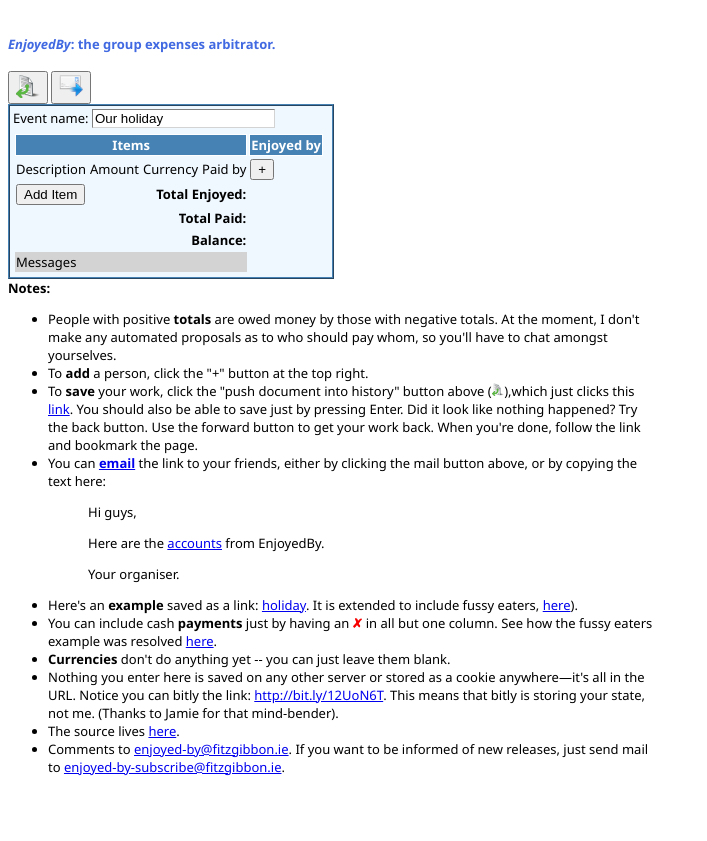
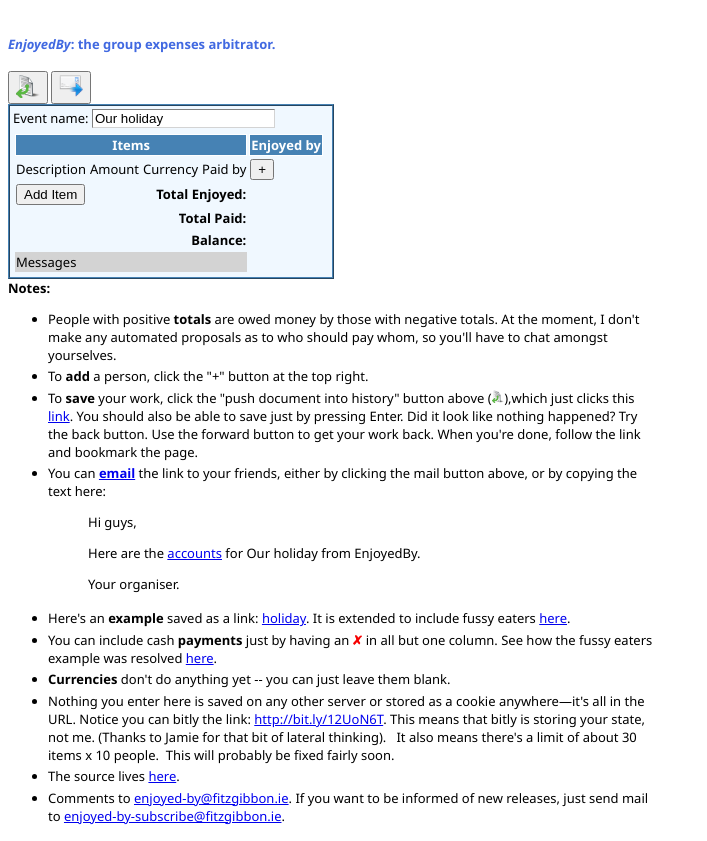
Before and after one commit to awf/enjoyed-by, a plain HTML site: page EnjoyedBy/index.html in a window 1280 px wide. Shown: the whole page, without its empty margins (0-707 px from the left). Before the commit the page ends 800 px from the top, so only its background shows below. Drawn offline with Linux system fonts and the light colour scheme.

Commit message:
project name, url length
copy project name to email template
check url length
fix undefined in projname from old loads

```diff
--- a/EnjoyedBy/app.css
+++ b/EnjoyedBy/app.css
@@ -8,6 +8,10 @@ input {
 }
 
 #table_expenses thead td {
+}
+
+#notes-div li {
+    padding-bottom: 0.5ex;
 }
 
 .tbl-head {
--- a/EnjoyedBy/index.html
+++ b/EnjoyedBy/index.html
@@ -36,7 +36,7 @@
     <table style="background: aliceblue; border: 2px steelblue ridge ;">
         <tr>
             <td>
-                 Event name: <input id="project_name" type="text" value="Our holiday"/>
+                 Event name: <input id="project_name" type="text" value="Our holiday" />
             </td>
         </tr>
         <tr>
@@ -102,7 +102,7 @@
     </div>
 
 
-    <div style="max-width: 50em">
+    <div id='notes-div' style="max-width: 50em">
         <b>Notes:</b>
         <ul>
             <li>People with positive <strong>totals</strong> are owed money by those with negative totals.
@@ -117,20 +117,18 @@
                 <blockquote>
                     Hi guys,
                     <p>
-                        Here are the <a id="save_link_2" href="#">accounts</a> from EnjoyedBy.
+                        Here are the <a id="save_link_2" href="#">accounts</a> for <span id="project_name_2">Our holiday</span> from EnjoyedBy.
                     </p>
                     Your organiser.
                     </blockquote>
                 </li>
             <li>
-                Here&#39;s an <strong>example</strong> saved as a link: <a href="index.html?person0=Mr%20Clarkson&person1=Ms%20McCartney&person2=Fr%20Mathew&item0=Luxury%20holiday%20cottage&amt0=250.00&cur0=&payer0=Mr%20Clarkson&prop0_0=1&prop0_1=1&prop0_2=1&item1=Beef%20fillet&amt1=50.00&cur1=&payer1=Mr%20Clarkson&prop1_0=1&prop1_1=0&prop1_2=1&item2=Fine%20wines&amt2=6.99&cur2=&payer2=Ms%20McCartney&prop2_0=1&prop2_1=1&prop2_2=0&item3=Train%20fares%20x2&amt3=83.50&cur3=&payer3=Ms%20McCartney&prop3_0=0&prop3_1=1&prop3_2=1&">holiday</a>.
-               It is extended to include fussy eaters, <a href="index.html?person0=Mr%20Clarkson&person1=Ms%20McCartney&person2=Fr%20Mathew&item0=Luxury%20holiday%20cottage&amt0=250.00&cur0=&payer0=Mr%20Clarkson&prop0_0=1&prop0_1=1&prop0_2=1&item1=Beef%20fillet&amt1=50.00&cur1=&payer1=Mr%20Clarkson&prop1_0=1&prop1_1=0&prop1_2=1&item2=Fine%20wines&amt2=6.99&cur2=&payer2=Ms%20McCartney&prop2_0=1&prop2_1=1&prop2_2=0&item3=Train%20fares%20x2&amt3=83.50&cur3=&payer3=Ms%20McCartney&prop3_0=0&prop3_1=1&prop3_2=1&item4=Lentils&amt4=2.13&cur4=&payer4=Fr%20Mathew&prop4_0=0.5&prop4_1=1&prop4_2=1&">here</a>).
+                Here&#39;s an <strong>example</strong> saved as a link: <a href="index.html?n=holiday&person0=Mr%20Clarkson&person1=Ms%20McCartney&person2=Fr%20Mathew&item0=Luxury%20holiday%20cottage&amt0=250.00&cur0=&payer0=Mr%20Clarkson&prop0_0=1&prop0_1=1&prop0_2=1&item1=Beef%20fillet&amt1=50.00&cur1=&payer1=Mr%20Clarkson&prop1_0=1&prop1_1=0&prop1_2=1&item2=Fine%20wines&amt2=6.99&cur2=&payer2=Ms%20McCartney&prop2_0=1&prop2_1=1&prop2_2=0&item3=Train%20fares%20x2&amt3=83.50&cur3=&payer3=Ms%20McCartney&prop3_0=0&prop3_1=1&prop3_2=1&">holiday</a>. It is extended to include fussy eaters <a href="index.html?n=holiday&person0=Mr%20Clarkson&person1=Ms%20McCartney&person2=Fr%20Mathew&item0=Luxury%20holiday%20cottage&amt0=250.00&cur0=&payer0=Mr%20Clarkson&prop0_0=1&prop0_1=1&prop0_2=1&item1=Beef%20fillet&amt1=50.00&cur1=&payer1=Mr%20Clarkson&prop1_0=1&prop1_1=0&prop1_2=1&item2=Fine%20wines&amt2=6.99&cur2=&payer2=Ms%20McCartney&prop2_0=1&prop2_1=1&prop2_2=0&item3=Train%20fares%20x2&amt3=83.50&cur3=&payer3=Ms%20McCartney&prop3_0=0&prop3_1=1&prop3_2=1&item4=Lentils&amt4=2.13&cur4=&payer4=Fr%20Mathew&prop4_0=0.5&prop4_1=1&prop4_2=1&">here</a>.
             </li>
-            <li>You can include cash <strong>payments </strong>just by having an <img src="images/32px-x.png" style="height: 1.4ex"/> in all but one column.  See how the fussy eaters example was resolved <a href="?person0=Mr%20Clarkson&person1=Ms%20McCartney&person2=Fr%20Mathew&item0=Luxury%20holiday%20cottage&amt0=250.00&cur0=&payer0=Mr%20Clarkson&prop0_0=1&prop0_1=1&prop0_2=1&item1=Beef%20fillet&amt1=50.00&cur1=&payer1=Mr%20Clarkson&prop1_0=1&prop1_1=0&prop1_2=1&item2=Fine%20wines&amt2=6.99&cur2=&payer2=Ms%20McCartney&prop2_0=1&prop2_1=1&prop2_2=0&item3=Train%20fares%20x2&amt3=83.50&cur3=&payer3=Ms%20McCartney&prop3_0=0&prop3_1=1&prop3_2=1&item4=Lentils&amt4=2.13&cur4=&payer4=Fr%20Mathew&prop4_0=0.5&prop4_1=1&prop4_2=1&item5=Linda%20lent%20Fr%20M%20%C2%A350&amt5=50.00&cur5=&payer5=Ms%20McCartney&prop5_0=0&prop5_1=0&prop5_2=1&item6=Jez%20paid%20Linda%20her%20balance&amt6=11.06&cur6=&payer6=Mr%20Clarkson&prop6_0=0&prop6_1=1&prop6_2=0&">here</a>.</li>
+            <li>You can include cash <strong>payments </strong>just by having an <img src="images/32px-x.png" style="height: 1.4ex"/> in all but one column.  See how the fussy eaters example was resolved <a href="?n=holiday&person0=Mr%20Clarkson&person1=Ms%20McCartney&person2=Fr%20Mathew&item0=Luxury%20holiday%20cottage&amt0=250.00&cur0=&payer0=Mr%20Clarkson&prop0_0=1&prop0_1=1&prop0_2=1&item1=Beef%20fillet&amt1=50.00&cur1=&payer1=Mr%20Clarkson&prop1_0=1&prop1_1=0&prop1_2=1&item2=Fine%20wines&amt2=6.99&cur2=&payer2=Ms%20McCartney&prop2_0=1&prop2_1=1&prop2_2=0&item3=Train%20fares%20x2&amt3=83.50&cur3=&payer3=Ms%20McCartney&prop3_0=0&prop3_1=1&prop3_2=1&item4=Lentils&amt4=2.13&cur4=&payer4=Fr%20Mathew&prop4_0=0.5&prop4_1=1&prop4_2=1&item5=Linda%20lent%20Fr%20M%20%C2%A350&amt5=50.00&cur5=&payer5=Ms%20McCartney&prop5_0=0&prop5_1=0&prop5_2=1&item6=Jez%20paid%20Linda%20her%20balance&amt6=11.06&cur6=&payer6=Mr%20Clarkson&prop6_0=0&prop6_1=1&prop6_2=0&">here</a>.</li>
             <li><strong>Currencies </strong>don't do anything yet -- you can just leave them blank.</li>
             <li>Nothing you enter here is saved on any other server or stored as a cookie anywhere—it's all in the URL.
-            Notice you can bitly the link: <a href='http://bit.ly/12UoN6T'>http://bit.ly/12UoN6T</a>.  This means that bitly is storing your state, not me.   (Thanks to Jamie for that mind-bender).
-            </li>
+            Notice you can bitly the link: <a href='http://bit.ly/12UoN6T'>http://bit.ly/12UoN6T</a>.  This means that bitly is storing your state, not me.   (Thanks to Jamie for that bit of lateral thinking).&nbsp;&nbsp; It also means there&#39;s a limit of about 30 items x 10 people.&nbsp; This will probably be fixed fairly soon.</li>
             <li>The source lives <a href="http://github.com/awf/enjoyed-by">here</a>.</li>
             <li>Comments to <a href="mailto:enjoyed-by@fitzgibbon.ie?subject=EnjoyedBy comment&body=">enjoyed-by@fitzgibbon.ie</a>. If you want to be informed of new releases, just send mail to <a href="mailto:enjoyed-by-subscribe@fitzgibbon.ie?subject=Please keep me in the EnjoyedBy loop&body=">enjoyed-by-subscribe@fitzgibbon.ie</a>.</li>
         </ul>
```
Also changed, not shown: 1 other file.
